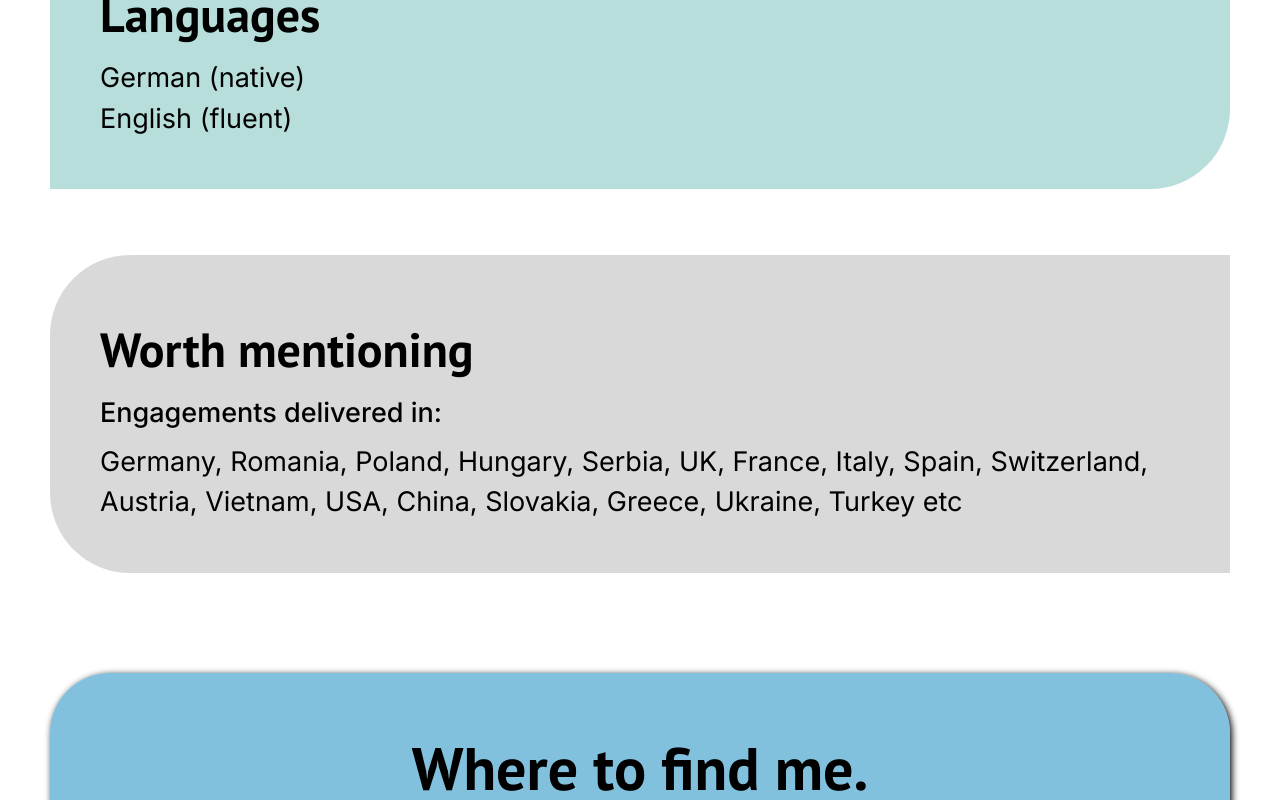
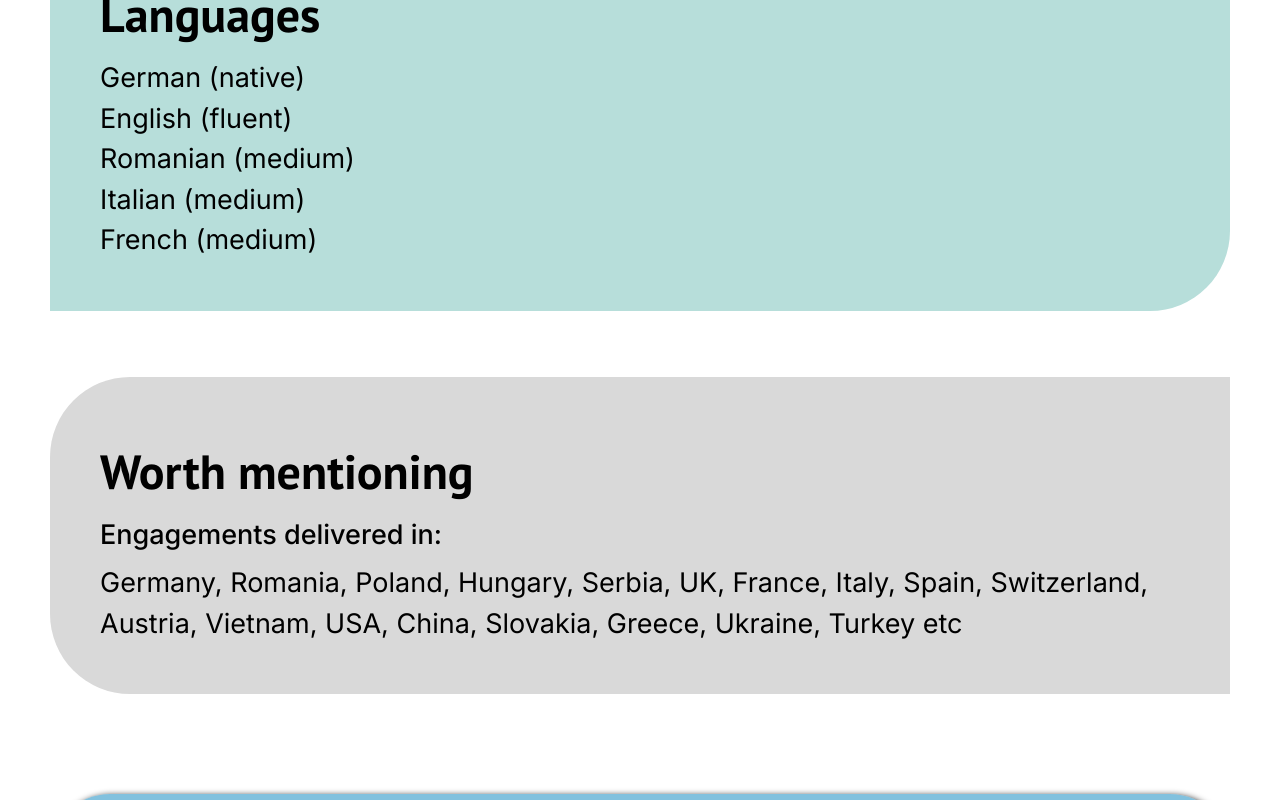
Before and after one commit to abravo83/citycompass-angular-web, an Angular app: page /profiles/thilo-beyer in a window 1280 px wide. Shown: the part 3860-4660 px from the top of the page. Built offline with nearby package versions, Linux system fonts and the light colour scheme.

Commit message:
Modify content to Thilo`s profile

```diff
--- a/src/app/components/profiles/thilo-beyer/thilo-beyer.component.html
+++ b/src/app/components/profiles/thilo-beyer/thilo-beyer.component.html
@@ -66,7 +66,9 @@
     <div
       class="w-full 2xl:h-[620px] font-Inter font-normal text-[4vw] xl:text-[27px] bg-[#F1EDED] rounded-b-[80px] 2xl:rounded-br-none 2xl:rounded-l-[80px] py-[30px] px-[50px]"
     >
-      <h2 class="font-pt-sans md:font-bold font-semibold py-2 text-[26px] md:text-[48px]">
+      <h2
+        class="font-pt-sans md:font-bold font-semibold py-2 text-[26px] md:text-[48px]"
+      >
         Expertise
       </h2>
       <ul class="p-2">
@@ -123,7 +125,9 @@
     <div
       class="font-Inter mt-[-20px] xl:mt-0 font-normal 2xl:h-[400px] text-[4vw] xl:text-[27px] bg-[#D9D9D9] rounded-b-[80px] 2xl:rounded-bl-none 2xl:rounded-br-[80px] p-[50px] w-full"
     >
-      <h2 class="font-pt-sans md:font-bold font-semibold py-2 text-[26px] md:text-[48px]">
+      <h2
+        class="font-pt-sans md:font-bold font-semibold py-2 text-[26px] md:text-[48px]"
+      >
         Engagements delivered in
       </h2>
       <ul>
@@ -236,18 +240,25 @@
     <div
       class="w-[100%] 2xl:h-[400px] 2xl:w-[400px] p-[30px] md:p-[50px] rounded-r-[80px] overflow-clip shrink-0 bg-[#b7deda] font-Inter font-normal text-[4vw] xl:text-[27px]"
     >
-      <h1 class="font-pt-sans md:font-bold font-semibold py-2 text-[26px] md:text-[48px]">
+      <h1
+        class="font-pt-sans md:font-bold font-semibold py-2 text-[26px] md:text-[48px]"
+      >
         Languages
       </h1>
       <ul class="2xl:mt-4">
         <li>German (native)</li>
         <li>English (fluent)</li>
+        <li>Romanian (medium)</li>
+        <li>Italian (medium)</li>
+        <li>French (medium)</li>
       </ul>
     </div>
     <div
       class="font-Inter font-normal 2xl:h-[400px] text-[4vw] xl:text-[27px] bg-[#D9D9D9] rounded-l-[80px] p-[30px] md:p-[50px]"
     >
-      <h2 class="font-pt-sans md:font-bold font-semibold py-2 text-[26px] md:text-[48px]">
+      <h2
+        class="font-pt-sans md:font-bold font-semibold py-2 text-[26px] md:text-[48px]"
+      >
         Worth mentioning
       </h2>
       <p class="font-medium mb-2 2xl:mt-4">Engagements delivered in:</p>
@@ -307,8 +318,11 @@
       </div>
     </div>
   </section>
-  <section class="mt-[30px] md:mt-[50px] ">
-    <button routerLink="/about-us" class="font-Inter font-semibold text-[30px] bg-[#007Fbb] px-[16px] py-[6px] rounded-full mx-auto text-white hover:opacity-60 transition-all ease-in-out duration-200">
+  <section class="mt-[30px] md:mt-[50px]">
+    <button
+      routerLink="/about-us"
+      class="font-Inter font-semibold text-[30px] bg-[#007Fbb] px-[16px] py-[6px] rounded-full mx-auto text-white hover:opacity-60 transition-all ease-in-out duration-200"
+    >
       <span> More about us </span>
     </button>
   </section>
```
